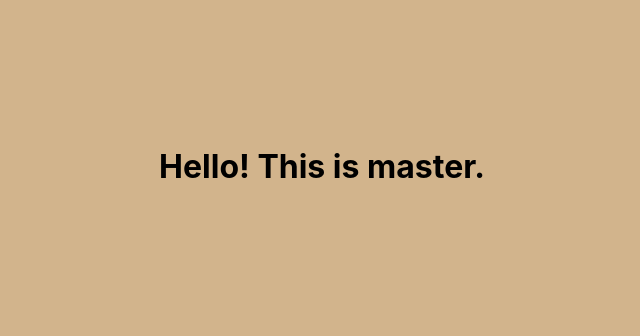
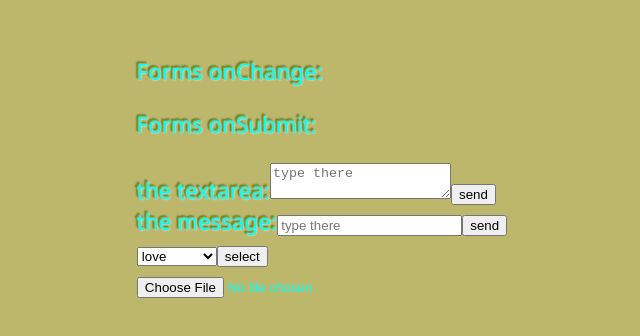
Before and after one commit to lavfrim/react-training-app, a React (Create React App) app: page / in a window 1280 px wide. Shown: the part 234-570 px from the top of the page, without its empty margins (318-958 px from the left). Built offline with nearby package versions, Linux system fonts and the light colour scheme.

Commit message:
feat: add component Forms

```diff
--- a/src/App.js
+++ b/src/App.js
@@ -1,5 +1,7 @@
 import React, { Component } from 'react';
 import './App.scss';
+
+import Forms from './Componenst/Forms';
 
 
 export default class App extends Component {
@@ -14,7 +16,7 @@ export default class App extends Component {
   render() {
     return (
       <>
-        <h1>Hello! This is master.</h1>
+        <Forms />
       </>
     )
   }
--- /dev/null
+++ b/src/Componenst/Forms/forms.js
@@ -0,0 +1,98 @@
+import React, { Component } from 'react';
+
+import './forms.scss';
+
+const blockName = 'forms';
+
+export default class Forms extends Component {
+    constructor(props) {
+        super(props);
+
+        this.state = {
+            valueOnChange: '',
+            valueOnSubmit: '',
+            selectArray: [
+                'love',
+                'peace',
+                'friendship'
+            ]
+        }
+    }
+
+    handleSubmit = (event) => {
+        const value = this.state.valueOnChange;
+        this.setState({
+            valueOnSubmit: value,
+        })
+        // нужно чтобы не обновлялась страница и все не сбрасывалось
+        event.preventDefault();
+    }
+
+    handleChange = (event) => {
+        const value = event.target.value
+        this.setState({
+            valueOnChange: value,
+        })
+    }
+
+    render() {
+        const {
+            valueOnChange,
+            valueOnSubmit,
+            selectArray,
+        } = this.state;
+
+        return (
+            <div className={blockName}>
+                <form
+                    className={`${blockName}__content`}
+                    onSubmit={this.handleSubmit}
+                >
+                    <p>Forms onChange: {valueOnChange} </p>
+                    <p>Forms onSubmit: {valueOnSubmit} </p>
+                    <label>
+                        the textarea:
+                        <textarea
+                            placeholder='type there'
+                            value={valueOnChange}
+                            onChange={this.handleChange}
+                        />
+                    </label>
+                    <input type="submit" value="send" />
+
+                    <br/>
+
+                    <label>
+                        the message:
+                        <input
+                            type='text'
+                            placeholder='type there'
+                            value={valueOnChange}
+                            onChange={this.handleChange}
+
+                        />
+                    </label>
+                    <input type="submit" value="send" />
+
+                    <br/>
+
+                    <label>
+                        <select
+                            value={valueOnSubmit}
+                            onChange={this.handleChange}
+                        >
+                            <option value={selectArray[0]}>{selectArray[0]}</option>
+                            <option value={selectArray[1]}>{selectArray[1]}</option>
+                            <option value={selectArray[2]}>{selectArray[2]}</option>
+                        </select>
+                    </label>
+                    <input type="submit" value="select" />
+
+                    <br/>
+
+                    <input type="file" />
+                </form>
+            </div>
+        )
+    }
+}
--- /dev/null
+++ b/src/Componenst/Forms/forms.scss
@@ -0,0 +1,19 @@
+.forms {
+    height: 100%;
+    width: 100%;
+    display: flex;
+    flex-direction: column;
+    justify-content: center;
+    align-items: center;
+    background-color: darkkhaki;
+
+    &__content {
+        font-family: 'Segoe UI', Tahoma, Geneva, Verdana, sans-serif;
+        font-size: 1.4rem;
+        color: aqua;
+        text-shadow: 0 0 2px #fff,
+             -1px -1px 0 hsl(80, 70%, 35%),
+             -2px -2px 1px hsl(80, 70%, 35%),
+             -2px -2px 2px hsl(80, 10%, 15%);
+    }
+}
--- /dev/null
+++ b/src/Componenst/Forms/index.js
@@ -0,0 +1,3 @@
+import Forms from './forms';
+
+export default Forms;
```
